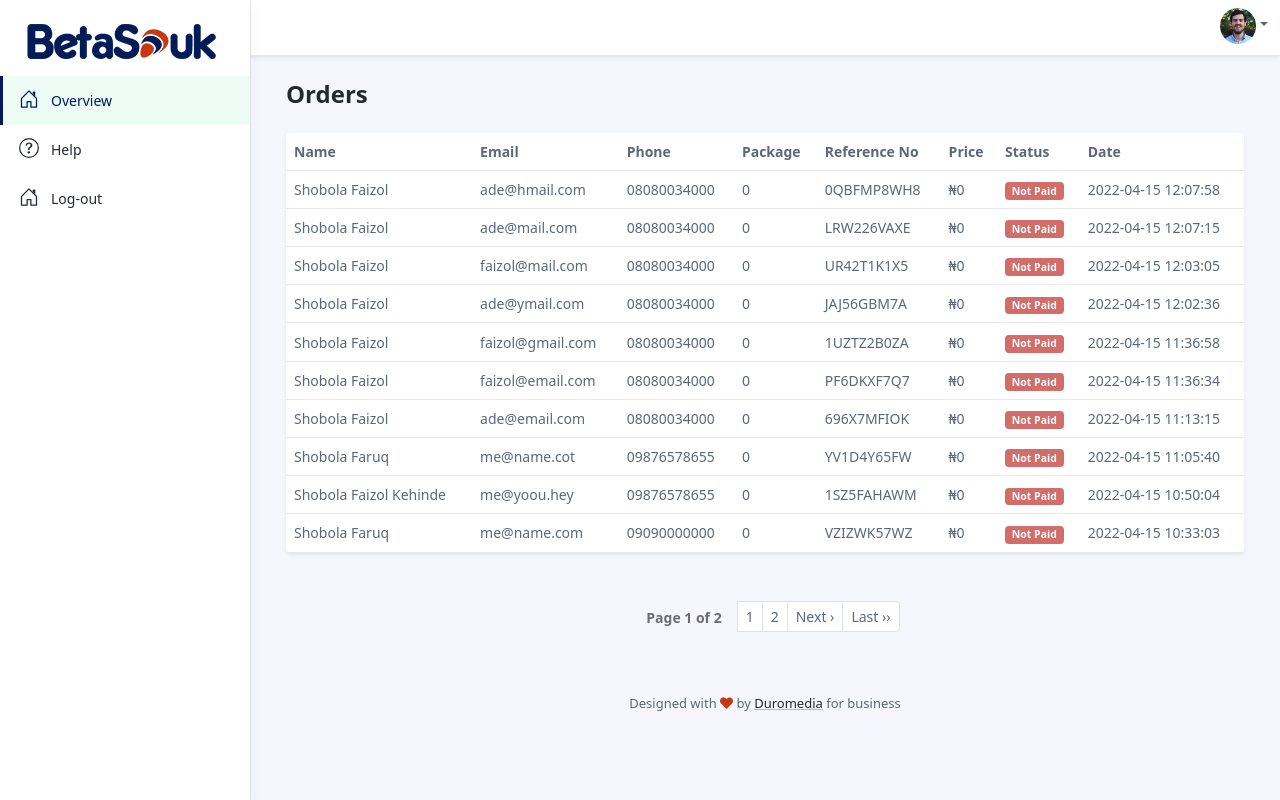
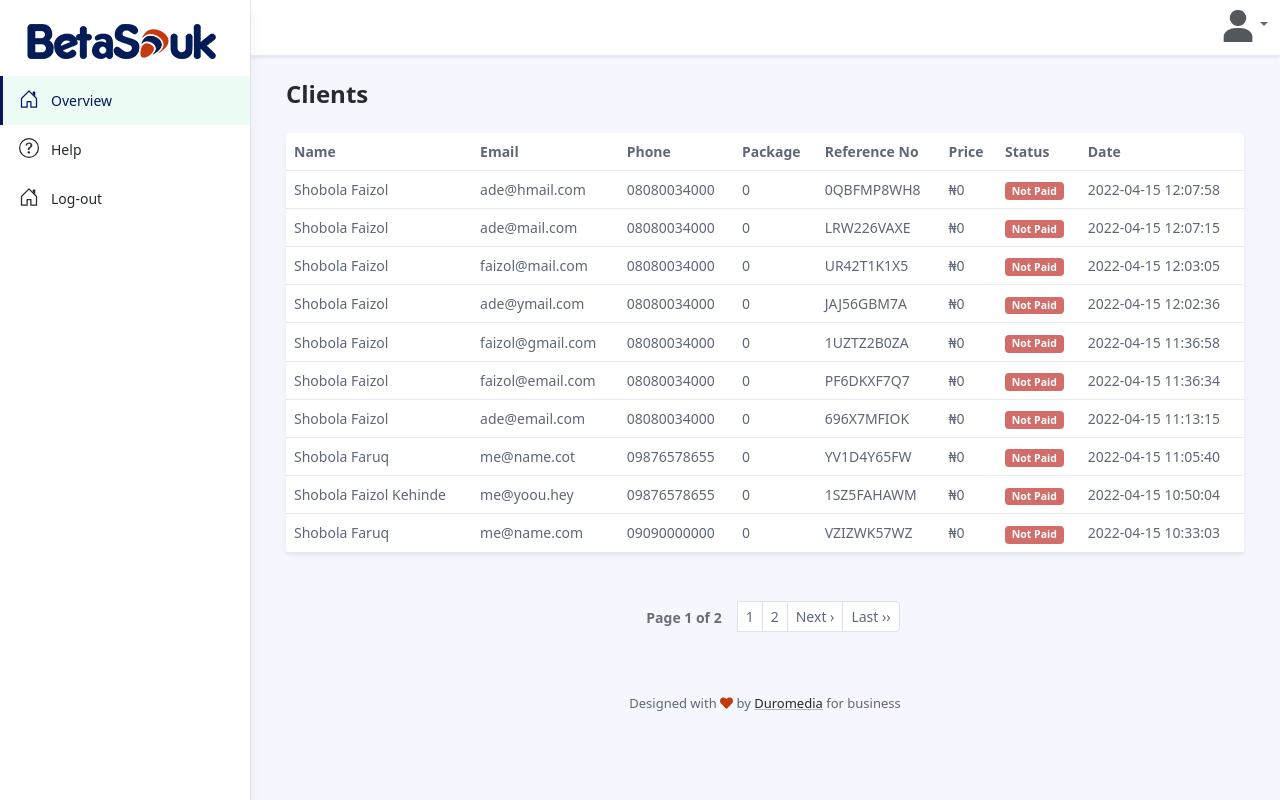
Before and after one commit to olasesi/beta-souk-marketing, a PHP site: page /beta-souk-marketing/dashboard.php in a window 1280 px wide. Run offline with PHP 8.4, Linux system fonts and the light colour scheme; data comes from the database, SQL or seed files in the repository.

```diff
--- a/admin/dashboard.php
+++ b/admin/dashboard.php
@@ -97,7 +97,7 @@ if(isset($_POST['login']) AND $_SERVER['REQUEST_METHOD']== "POST" ){
 
 			    <div class="row g-3 mb-4 align-items-center justify-content-between">
 				    <div class="col-auto">
-			            <h1 class="app-page-title mb-0">Orders</h1>
+			            <h1 class="app-page-title mb-0">Clients</h1>
 				    </div>
 
 			    </div><!--//row-->
```
Also changed, not shown: referral-marketing/assets/images/user.png.
